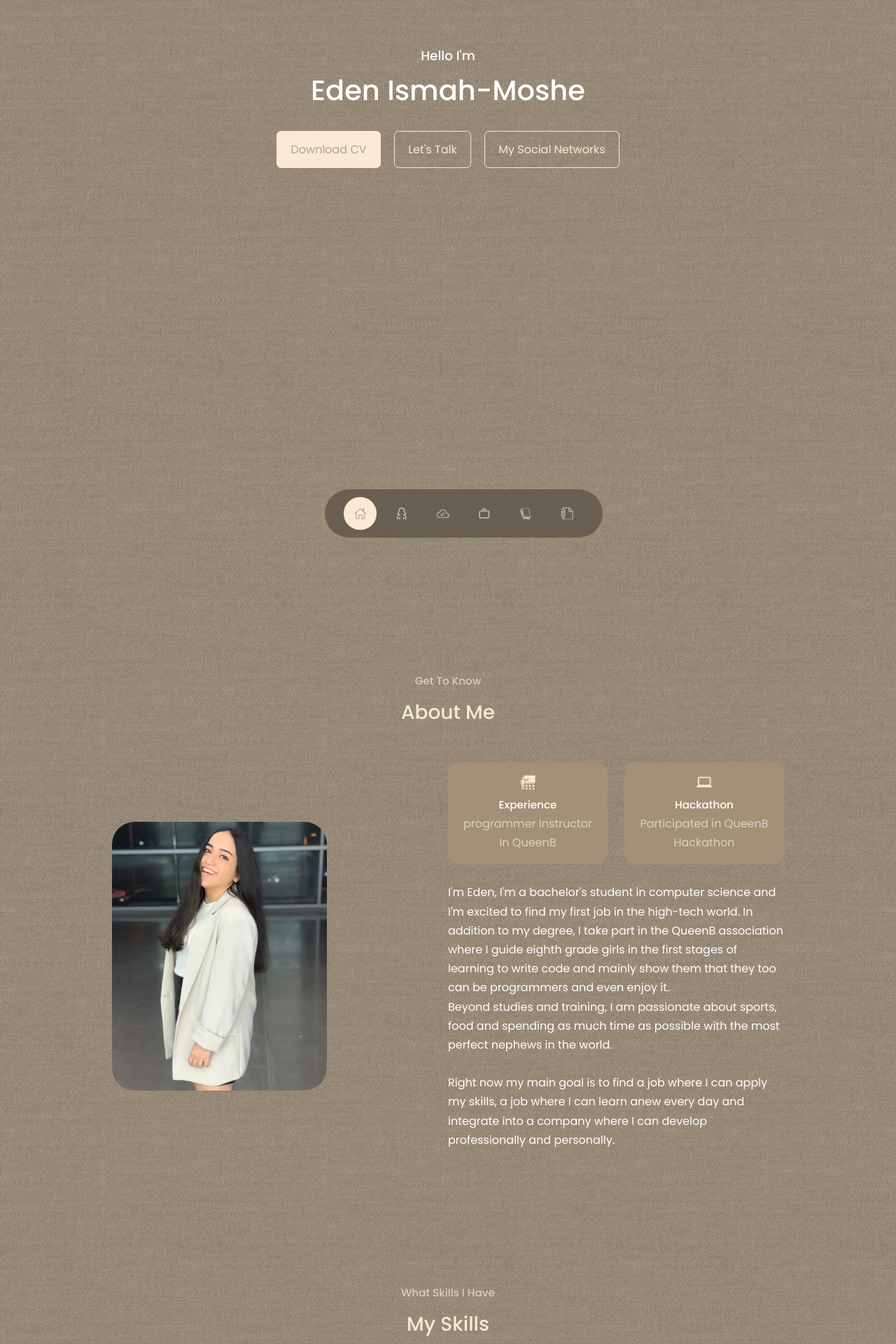
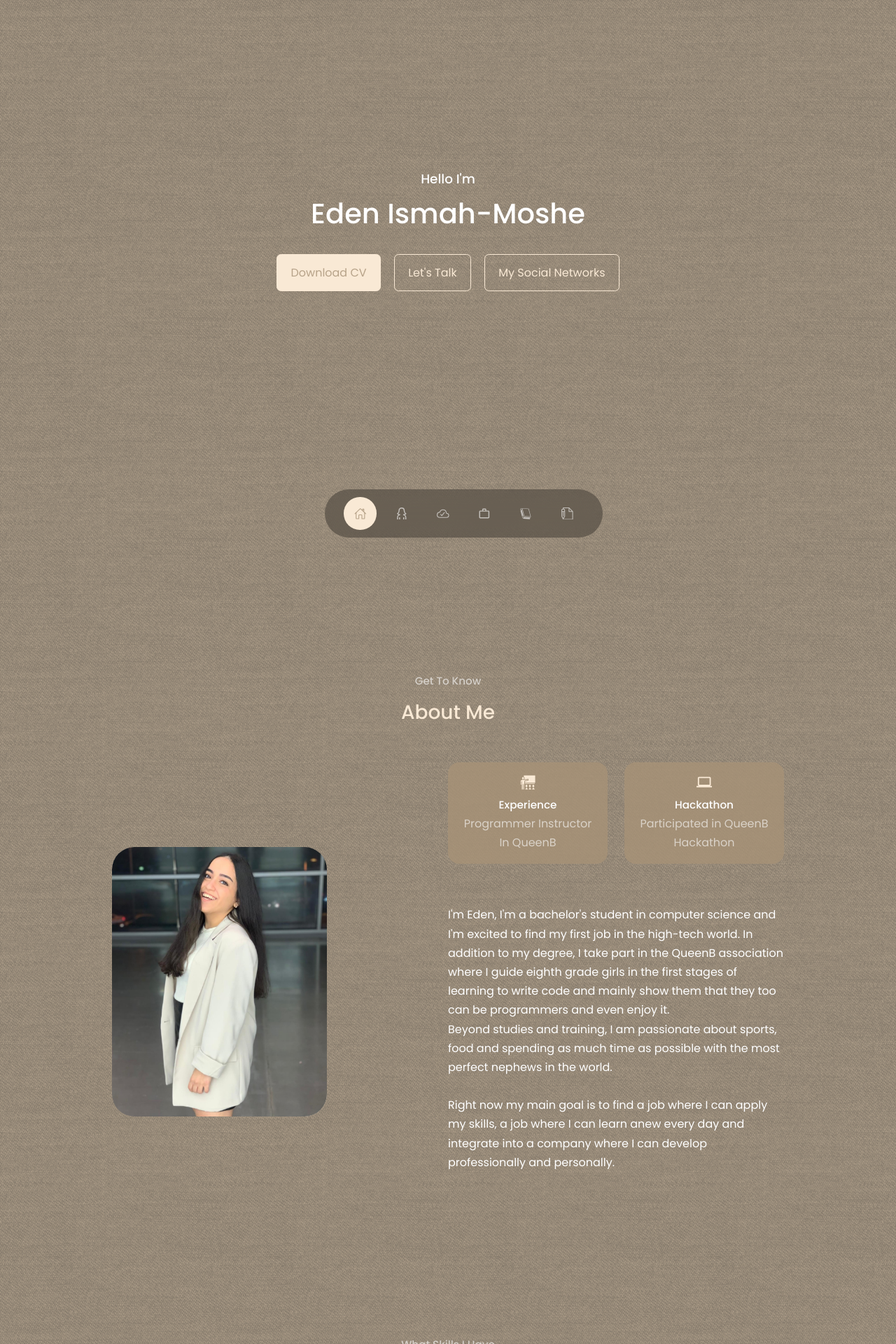
Before and after one commit to Eden-Ismah-Moshe/my-portfolio, a React (Create React App) app: page / in a window 1280 px wide. Shown: the top 1920 px of the page at 70% size. Built offline with nearby package versions, Linux system fonts and the light colour scheme; the HTML template or start-up script is replaced by a standard one.

Commit message:
fix home page

```diff
--- a/src/components/about/About.jsx
+++ b/src/components/about/About.jsx
@@ -1,29 +1,41 @@
 import React from "react";
 import "./about.css";
+import { aboutMe } from "../../data/constants.js";
 import ME from "../../assets/me1.png";
 import { GiTeacher } from "react-icons/gi";
 import { MdOutlineComputer } from "react-icons/md";
+import { BiColor } from "react-icons/bi";
 
 const About = () => {
+  // Function to convert newlines to <br> elements
+  const formatText = (text) => {
+    return text.split("\n").map((line, index) => (
+      <React.Fragment key={index}>
+        {line}
+        <br />
+      </React.Fragment>
+    ));
+  };
+
   return (
     <section id="about">
       <h4>Get To Know</h4>
       <h2>About Me</h2>
 
-      <div className=" container about_container">
+      <div className="container about_container">
         <div className="about_me">
           <div className="about_me_image">
-            <img src={ME} alt="About Image"></img>
+            <img src={ME} alt="About Image" />
           </div>
         </div>
 
-        <div className="about_contant">
+        <div className="about_content">
           <div className="about_cards">
             <article className="about_card">
               <GiTeacher className="about_icon" />
               <h5>Experience</h5>
               <small>
-                programmer Instructor <br /> In QueenB
+                Programmer Instructor <br /> In QueenB
               </small>
             </article>
             <article className="about_card">
@@ -33,22 +45,7 @@ const About = () => {
             </article>
           </div>
           &nbsp;
-          <p>
-            I'm Eden, I'm a bachelor's student in computer science and I'm
-            excited to find my first job in the high-tech world. In addition to
-            my degree, I take part in the QueenB association where I guide
-            eighth grade girls in the first stages of learning to write code and
-            mainly show them that they too can be programmers and even enjoy it.
-            <br />
-            Beyond studies and training, I am passionate about sports, food and
-            spending as much time as possible with the most perfect nephews in
-            the world.
-            <br />
-            <br />
-            Right now my main goal is to find a job where I can apply my skills,
-            a job where I can learn anew every day and integrate into a company
-            where I can develop professionally and personally.
-          </p>
+          <p>{formatText(aboutMe)}</p>
         </div>
       </div>
     </section>
--- a/src/components/about/about.css
+++ b/src/components/about/about.css
@@ -34,8 +34,8 @@ section#about h2 {
 }
 
 .about_me_image {
-  width: 100%; /* Make sure the image container takes full width within the padding */
-  max-width: 100%; /* Adjust as needed to keep some background visible */
+  width: 100%;
+  max-width: 100%;
   border-radius: 2rem;
   overflow: hidden;
   transform: rotate(0);
@@ -91,7 +91,8 @@ section#about h2 {
 
 .about_content p {
   margin: 2rem 0 2.6rem;
-  color: var(--color-light);
+  /* color: var(--color-light);*/
+  color: white;
 }
 
 /* ==================== MEDIA QUERIS (LARGE DEVICES) ====================== */
--- a/src/components/header/Header.jsx
+++ b/src/components/header/Header.jsx
@@ -1,4 +1,4 @@
-import React from "react";
+import React, { useEffect } from "react";
 import "./header.css";
 import CTA from "./CTA";
 
--- a/src/components/header/header.css
+++ b/src/components/header/header.css
@@ -1,7 +1,9 @@
 header {
-  height: 100vh;
-  padding-top: 4rem;
-  overflow: hidden;
+  display: flex;
+  justify-content: center;
+  align-items: center;
+  height: 100vh; /* Full viewport height */
+  padding-top: 15rem;
 }
 
 .header_container {
--- a/src/components/projects/Projects.jsx
+++ b/src/components/projects/Projects.jsx
@@ -1,4 +1,4 @@
-import React, { useState } from "react";
+import React, { useState, useEffect } from "react";
 import "./projects.css";
 import PIC1 from "../../assets/stepper.jpg";
 import PIC2 from "../../assets/instaguard.png";
@@ -57,7 +57,7 @@ const Modal = ({ project, onClose }) => {
 
         <div className="tags">
           {project.tags.map((tag) => (
-            <div className="tag">
+            <div className="tag" key={tag}>
               <div style={{ padding: "5px" }}>{tag}</div>
             </div>
           ))}
@@ -68,9 +68,17 @@ const Modal = ({ project, onClose }) => {
     </div>
   );
 };
-/*<h4>{project.tags.join(", ")}</h4>*/
+
 const Projects = () => {
   const [selectedProject, setSelectedProject] = useState(null);
+
+  useEffect(() => {
+    if (selectedProject) {
+      document.body.classList.add("modal-open");
+    } else {
+      document.body.classList.remove("modal-open");
+    }
+  }, [selectedProject]);
 
   const handleDetailsClick = (project) => {
     setSelectedProject(project);
--- a/src/components/projects/projects.css
+++ b/src/components/projects/projects.css
@@ -88,6 +88,8 @@ section#projects h2 {
   max-width: 500px;
   width: 100%;
   position: relative;
+  overflow-y: auto; /* Enable vertical scrolling */
+  max-height: 80vh; /* Limit the height to 80% of the viewport height */
 }
 
 .close_button {
@@ -130,6 +132,11 @@ section#projects h2 {
   color: var(--bg-white);
   background-color: var(--color-bg);
 }
+
+body.modal-open {
+  overflow: hidden;
+}
+
 /* ==================== MEDIA QUERIES ====================== */
 
 @media screen and (min-width: 800px) {
--- a/src/components/skills/Skills.jsx
+++ b/src/components/skills/Skills.jsx
@@ -15,6 +15,7 @@ import { IoLogoGithub } from "react-icons/io";
 import { VscVscode } from "react-icons/vsc";
 import { SiPostman } from "react-icons/si";
 import { SiJupyter } from "react-icons/si";
+import { SiMongodb } from "react-icons/si";
 
 const Skills = () => {
   return (
@@ -90,6 +91,10 @@ const Skills = () => {
               <SiJupyter />
               <h4>Jupyter</h4>
             </article>
+            <article className="experience_item">
+              <SiMongodb />
+              <h4>Mongo DB</h4>
+            </article>
           </div>
         </div>
       </div>
@@ -97,50 +102,4 @@ const Skills = () => {
   );
 };
 
-/*
-
- */
-
-/*
-
-
-         <div className="container experience_container">
-        <div className="experience_frontend">
-          <h3>Frontend Development</h3>
-          <div className="experience_content">
-            <article className="experience_item">
-              <h4>HTML</h4>
-            </article>
-            <article className="experience_item">
-              <h4>CSS</h4>
-            </article>
-            <article className="experience_item">
-              <h4>JavaScript</h4>
-            </article>
-            <article className="experience_item">
-              <h4>React</h4>
-            </article>
-          </div>
-        </div>
-
-        <div className="experience_Software_Development">
-          <h3>Software Development</h3>
-          <div className="experience_content">
-            <article className="experience_details">
-              <h4>C</h4>
-            </article>
-            <article className="experience_details">
-              <h4>SQL</h4>
-            </article>
-            <article className="experience_details">
-              <h4>Java</h4>
-            </article>
-            <article className="experience_details">
-              <h4>Python</h4>
-            </article>
-          </div>
-        </div>
-      </div>
-
-      */
 export default Skills;
--- /dev/null
+++ b/src/data/constants.js
@@ -0,0 +1,17 @@
+export const aboutMe =
+  "I'm Eden, I'm a bachelor's student in computer science and I'm excited to find my first job in the high-tech world. In addition to my degree, I take part in the QueenB association where I guide eighth grade girls in the first stages of learning to write code and mainly show them that they too can be programmers and even enjoy it. \n Beyond studies and training, I am passionate about sports, food and spending as much time as possible with the most perfect nephews in the world.\n \n Right now my main goal is to find a job where I can apply my skills, a job where I can learn anew every day and integrate into a company where I can develop professionally and personally.";
+
+export const myEducationData = [
+  {
+    name: "The Academic College of Tel Aviv-Yaffo",
+    title: "B.Sc. in Computer Science",
+    date: "2021 - present",
+    iconBg: "#f9a826",
+    icon: require("../../src/assets/The Academic College of Tel Aviv Yaffo.png"), // Assuming you have a valid icon URL or path here
+    points: [
+      "Experienced in programming languages including C, C++, Java, JavaScript and familiar with Python.",
+      "Experienced in using software tools such as Visual Studio, Intellij and PyCharm.",
+      "Skilled in using version control systems such as Git and GitHub.",
+    ],
+  },
+];
```
